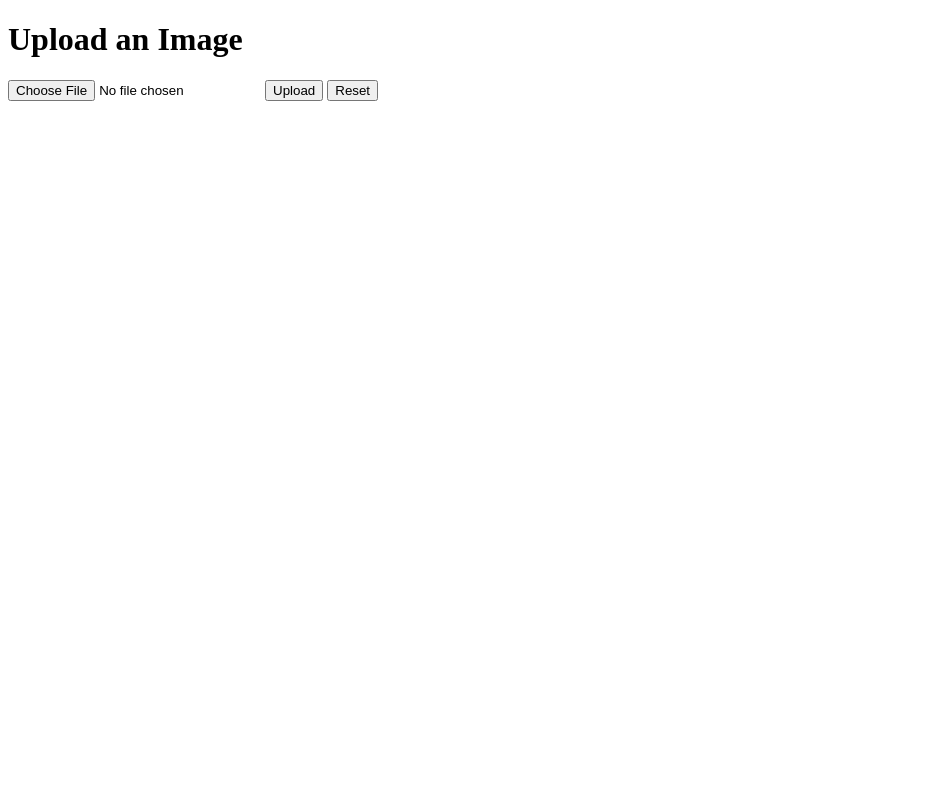
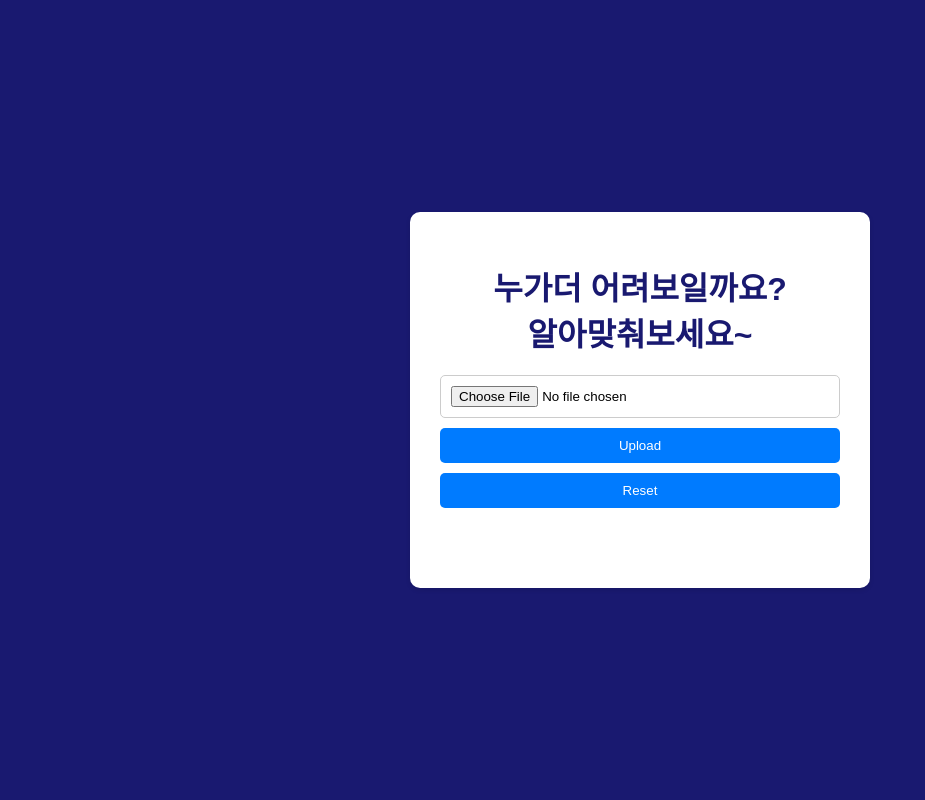
Before and after one commit to yhk338/face_converter, a Django app: page / in a window 1280 px wide. Shown: the whole page, without its empty margins (0-925 px from the left). Run offline with Django 5.2, Linux system fonts and the light colour scheme.

Commit message:
Add UI update

```diff
--- a/server/myapp/templates/upload.html
+++ b/server/myapp/templates/upload.html
@@ -3,6 +3,61 @@
 <head>
     <title>Upload Image</title>
     <style>
+        body {
+            font-family: sans-serif;
+            background-color: #191970;
+            display: flex;
+            justify-content: center;
+            align-items: center;
+            min-height: 100vh;
+            margin: 0;
+        }
+
+        .container {
+            background-color: #fff;
+            padding: 30px;
+            border-radius: 10px;
+            box-shadow: 0 2px 5px rgba(0, 0, 0, 0.1);
+            width: 400px;
+        }
+
+        h1 {
+            text-align: center;
+            margin-bottom: 20px;
+            color: #191970;
+        }
+
+        form {
+            display: flex;
+            flex-direction: column;
+            align-items: center;
+        }
+
+        #image-input {
+            width: 100%;
+            padding: 10px;
+            border: 1px solid #ccc;
+            border-radius: 5px;
+            box-sizing: border-box;
+            margin-bottom: 10px;
+        }
+
+        button {
+            background-color: #007BFF;
+            color: #fff;
+            padding: 10px 20px;
+            border: none;
+            border-radius: 5px;
+            cursor: pointer;
+            width: 100%;
+            transition: background-color 0.3s ease;
+            margin-bottom: 10px;
+        }
+
+        button:hover {
+            background-color: #0069D9;
+        }
+
         #images-container {
             display: flex;
             justify-content: space-around;
@@ -12,6 +67,7 @@
 
         .image-container {
             text-align: center;
+            width: 150px;
         }
 
         .result-container {
@@ -40,17 +96,20 @@
             font-size: 20px;
             font-weight: bold;
             margin-top: 20px;
+            text-align: center;
         }
 
         #retry-message {
             font-size: 14px;
             color: #888;
             margin-top: 10px;
+            text-align: center;
         }
     </style>
 </head>
 <body>
-    <h1>Upload an Image</h1>
+    <div class=container>
+        <h1>누가더 어려보일까요?<br>알아맞춰보세요~</br></h1>
         <form action="{% url 'process_image' %}" method="post" enctype="multipart/form-data" id="upload-form">
             {% csrf_token %}
             <input type="file" name="image" id="image-input" required>
@@ -61,10 +120,10 @@
         <div id="winner-message" class="winner-message"></div>
         <div id="retry-message"></div>
         <div id="result-message"></div>
+    </div>
+
     <script>
         var imageCounter = 0;
-
-
 
         document.getElementById('upload-form').addEventListener('submit', function(event) {
             event.preventDefault();
```
Also changed, not shown: 2 other files. Lines whose indentation alone changed are shown as unchanged.
